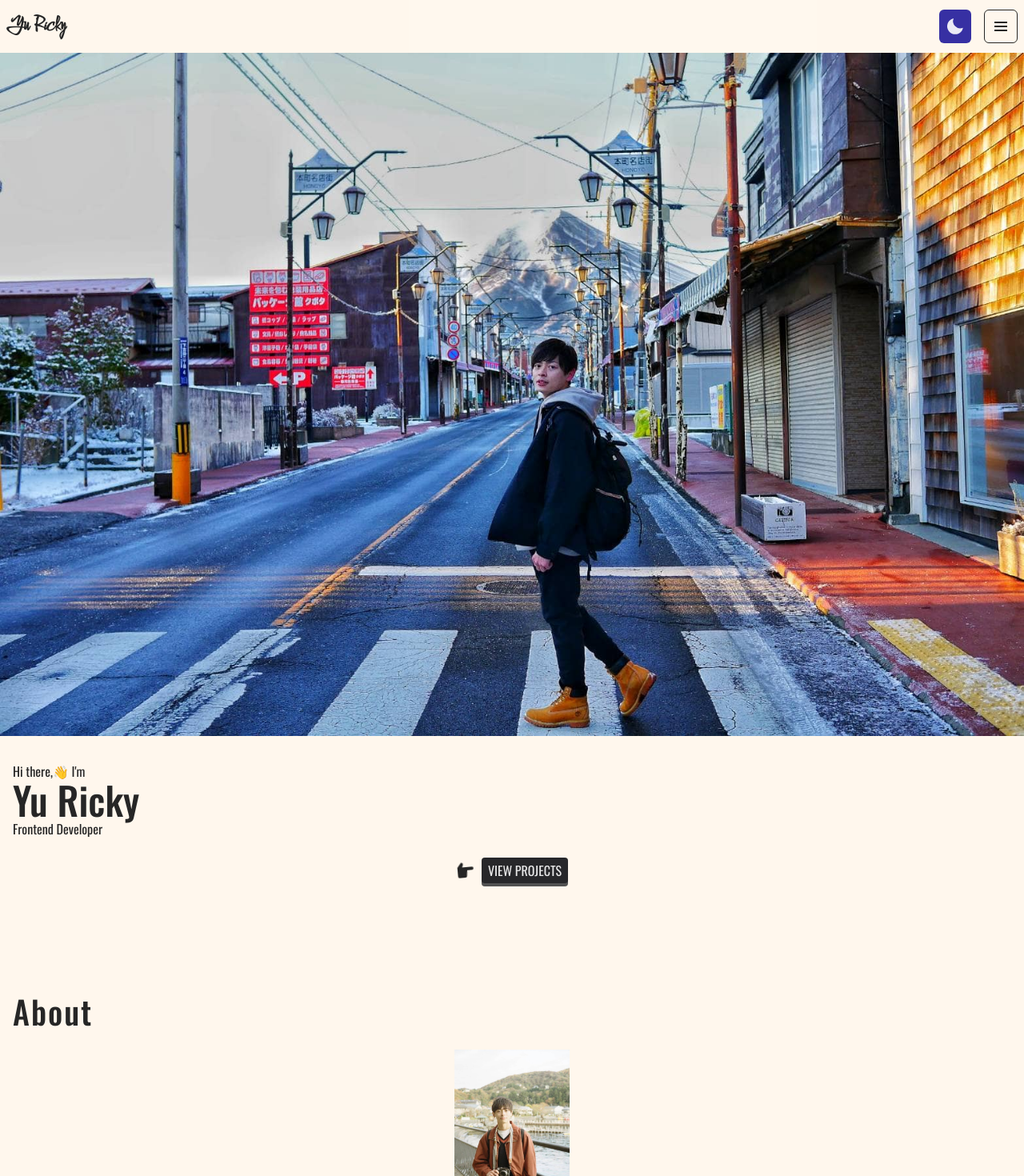
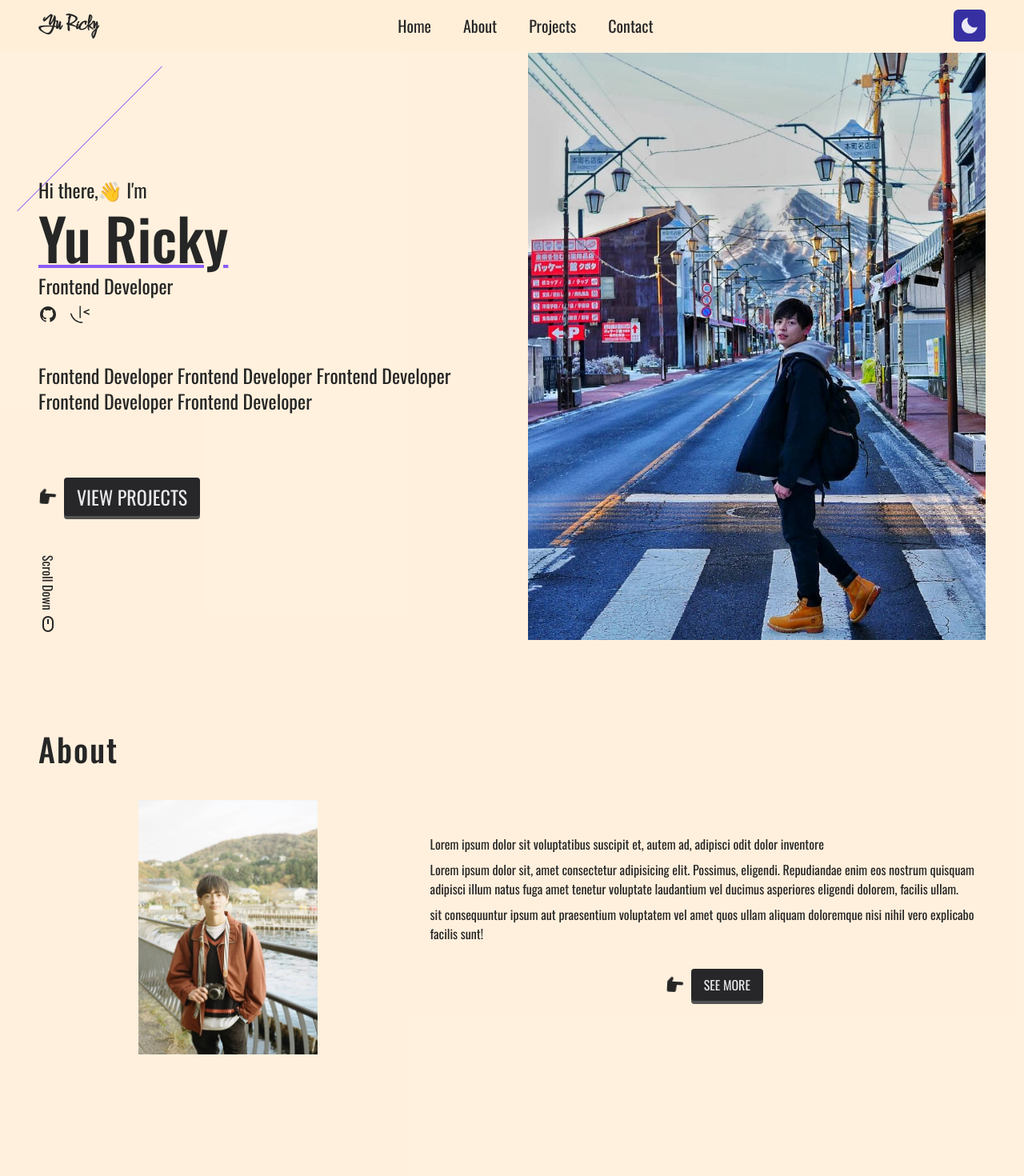
Before and after one commit to yuRicky09/my-portfolio, a Vue app: page / in a window 1280 px wide. Shown: the top 1470 px of the page at 80% size. Built offline with nearby package versions, Linux system fonts and the light colour scheme.

Commit message:
完成home-page-RWD

```diff
--- a/index.html
+++ b/index.html
@@ -1,5 +1,5 @@
 <!DOCTYPE html>
-<html lang="en">
+<html lang="en" class="scroll-smooth">
   <head>
     <meta charset="UTF-8" />
     <link rel="icon" href="/favicon.ico" />
@@ -9,7 +9,7 @@
   <body>
     <div
       id="app"
-      class="font-body bg-orange-50 text-neutral-800 transition-colors duration-300 dark:bg-zinc-800 dark:text-white/90"
+      class="font-body bg-orange-100/80 text-neutral-800 transition-colors duration-300 dark:bg-zinc-800 dark:text-white/90"
     ></div>
     <script type="module" src="/src/main.js"></script>
   </body>
--- a/src/App.vue
+++ b/src/App.vue
@@ -1,7 +1,7 @@
 <template>
   <TheNavigation :is-dark-mode="isDarkMode" />
   <div class="pt-[66px]"></div>
-  <div class="px-4">
+  <div class="xs:px-6 mx-auto max-w-7xl px-4 md:px-8 lg:px-12">
     <main>
       <router-view></router-view>
     </main>
--- a/src/components/TheFooter.vue
+++ b/src/components/TheFooter.vue
@@ -1,19 +1,16 @@
 <template>
-  <footer class="grid place-items-center gap-4 py-10">
+  <footer
+    class="flex flex-col items-center justify-center gap-4 py-10 lg:flex-row"
+  >
     <div class="flex items-center gap-4">
+      <h3 class="font-[Comforter] font-bold">Yu Ricky</h3>
       <a
-        href="https://github.com/yuRicky09"
+        href="https://github.com/yuRicky09/my-portfolio"
         target="_blank"
-        class="hover:opacity-80"
+        class="flex items-center gap-2 hover:opacity-80"
       >
         <GithubIcon />
-      </a>
-      <a
-        href="https://www.frontendmentor.io/profile/yuRicky09"
-        target="_blank"
-        class="hover:opacity-80"
-      >
-        <FrontendMentorIcon />
+        <span>Source Code</span>
       </a>
     </div>
     <span>&#169; 2022 Yu Ricky. All Rights Reserved.</span>
@@ -22,5 +19,4 @@
 
 <script setup>
 import GithubIcon from "@/assets/images/svg/bxl-github.svg";
-import FrontendMentorIcon from "@/assets/images/svg/frontendmentor.svg";
 </script>
--- a/src/components/TheNavigation.vue
+++ b/src/components/TheNavigation.vue
@@ -1,6 +1,6 @@
 <template>
   <header
-    class="fixed z-20 flex w-full items-center justify-between bg-orange-50/30 py-3 px-2 dark:bg-zinc-800"
+    class="xs:px-6 fixed z-20 flex w-full items-center justify-between bg-orange-100/50 py-3 px-4 dark:bg-zinc-800/50 md:px-8 lg:px-12"
   >
     <router-link
       class="inline-block font-['Comforter'] text-2xl font-bold"
@@ -8,6 +8,23 @@
     >
       Yu Ricky
     </router-link>
+
+    <nav class="hidden md:block">
+      <ul class="flex items-center gap-10 text-xl">
+        <li>
+          <router-link to="#">Home</router-link>
+        </li>
+        <li>
+          <router-link to="#">About</router-link>
+        </li>
+        <li>
+          <router-link to="#">Projects</router-link>
+        </li>
+        <li>
+          <router-link to="#">Contact</router-link>
+        </li>
+      </ul>
+    </nav>
 
     <div class="flex gap-4">
       <Transition
@@ -38,14 +55,14 @@
       >
         <button
           v-if="isMenuOpen"
-          class="rounded-md border-[1px] border-current p-2"
+          class="rounded-md border-[1px] border-current p-2 md:hidden"
           @click="closeMenu"
         >
           <CloseIcon />
         </button>
         <button
           v-else
-          class="rounded-md border-[1px] border-current p-2"
+          class="rounded-md border-[1px] border-current p-2 md:hidden"
           @click="openMenu"
         >
           <MenuIcon />
--- a/src/components/home/AboutBrief.vue
+++ b/src/components/home/AboutBrief.vue
@@ -1,12 +1,14 @@
 <template>
-  <section class="section">
+  <section id="about" class="section">
     <h2 class="section-title">About</h2>
-    <div class="grid grid-cols-1 justify-items-center gap-4">
+    <div
+      class="grid grid-cols-1 items-center justify-items-center gap-4 md:grid-cols-[40%_60%]"
+    >
       <div>
         <img
           src="../../assets/images/about-brief.jpg"
           alt="About Me Image"
-          class="w-36 object-cover"
+          class="xs:w-44 w-36 sm:w-56"
         />
       </div>
       <div class="flex flex-col gap-2">
--- a/src/components/home/HeroImage.vue
+++ b/src/components/home/HeroImage.vue
@@ -1,24 +1,71 @@
 <template>
-  <section class="section grid grid-cols-1 gap-8 md:min-h-screen">
-    <div class="hero-image load-hidden -mx-4">
-      <img src="../../assets/images/hero-image.JPG" alt="Yu Ricky Image" />
+  <section
+    class="section relative grid grid-cols-1 items-center gap-8 lg:h-[calc(100vh-66px)] lg:grid-cols-[40%_60%] lg:gap-0 xl:grid-cols-2 xl:gap-10"
+  >
+    <div
+      class="hero-image load-hidden xs:-mx-0 -mx-4 lg:col-span-1 lg:col-start-2 lg:row-start-1"
+    >
+      <img
+        src="../../assets/images/hero-image.JPG"
+        alt="Yu Ricky Image"
+        class="h-full w-full object-cover object-center lg:h-[calc(100vh-66px)]"
+      />
     </div>
-    <div>
-      <div>
-        <p>Hi there,👋 I'm</p>
-        <h1>Yu Ricky</h1>
-        <p>Frontend Developer</p>
-        <SeeMoreLink>
+    <div
+      class="relative z-10 before:absolute before:-top-1 before:-left-16 before:-z-10 before:hidden before:h-[1px] before:w-40 before:-rotate-45 before:bg-violet-500 lg:col-span-1 lg:col-start-1 before:lg:block before:xl:-top-12 before:xl:w-64"
+    >
+      <div class="text-center lg:text-left xl:text-2xl">
+        <div class="mb-4 flex flex-col gap-2 lg:mb-12">
+          <p>Hi there,👋 I'm</p>
+          <h1
+            class="underline decoration-violet-500 decoration-4 underline-offset-2 xl:text-7xl 2xl:text-8xl"
+          >
+            Yu Ricky
+          </h1>
+          <p>Frontend Developer</p>
+          <div class="hidden items-center gap-4 lg:flex">
+            <a
+              href="https://github.com/yuRicky09"
+              target="_blank"
+              class="hover:animate-flip"
+            >
+              <GithubIcon />
+            </a>
+            <a
+              href="https://www.frontendmentor.io/profile/yuRicky09"
+              target="_blank"
+              class="hover:animate-flip"
+            >
+              <FrontendMentorIcon />
+            </a>
+          </div>
+        </div>
+        <p>
+          Frontend Developer Frontend Developer Frontend Developer Frontend
+          Developer Frontend Developer
+        </p>
+        <SeeMoreLink class="lg:mt-20 lg:mb-0 lg:justify-start">
           <router-link to="#" class="btn">View Projects</router-link>
         </SeeMoreLink>
       </div>
     </div>
+
+    <a
+      href="#about"
+      class="absolute bottom-2 left-0 hidden hover:opacity-80 lg:block"
+    >
+      <span class="writing-vertical-rl">Scroll Down</span>
+      <MouseIcon />
+    </a>
   </section>
 </template>
 
 <script setup>
 import SeeMoreLink from "@/components/home/SeeMoreLink.vue";
 import { useScrollReveal } from "@/composables/useScrollReveal";
+import GithubIcon from "@/assets/images/svg/bxl-github.svg";
+import FrontendMentorIcon from "@/assets/images/svg/frontendmentor.svg";
+import MouseIcon from "@/assets/images/svg/bx-mouse.svg";
 
 useScrollReveal(".hero-image", {
   duration: 1000,
--- a/src/components/projects/ProjectList.vue
+++ b/src/components/projects/ProjectList.vue
@@ -1,5 +1,7 @@
 <template>
-  <div class="grid grid-cols-1 justify-items-center gap-14">
+  <div
+    class="grid grid-cols-1 justify-items-center gap-14 lg:grid-cols-2 lg:gap-7"
+  >
     <ProjectListItem />
     <ProjectListItem />
   </div>
--- a/src/components/projects/ProjectListItem.vue
+++ b/src/components/projects/ProjectListItem.vue
@@ -1,7 +1,7 @@
 <template>
   <router-link
     to="#"
-    class="group relative flex flex-col items-center overflow-hidden bg-amber-100/90 dark:bg-zinc-900"
+    class="group relative flex flex-col items-center overflow-hidden bg-white/60 shadow-xl dark:bg-zinc-900"
   >
     <div class="overflow-hidden">
       <img
@@ -21,7 +21,7 @@
         class="absolute top-0 left-0 grid h-full w-full translate-y-full place-items-center bg-black/50 backdrop-blur-[2px] transition-transform group-hover:translate-y-0"
       >
         <div
-          class="flex items-center justify-center bg-amber-100 p-6 text-xl uppercase dark:bg-zinc-800"
+          class="flex items-center justify-center bg-orange-50 p-6 text-xl uppercase dark:bg-zinc-800"
         >
           <span>View Project</span>
           <RightArrowIcon />
--- a/src/index.css
+++ b/src/index.css
@@ -36,7 +36,7 @@
   }
 
   .section-title {
-    @apply my-6;
+    @apply my-6 lg:my-10;
   }
 
   html.sr .load-hidden {
@@ -46,6 +46,6 @@
 
 @layer components {
   .btn {
-    @apply rounded bg-zinc-800 py-1 px-2 uppercase  text-white/90 shadow-[0_4px_0_0_#525252] transition-all  duration-300 hover:translate-y-[1px] hover:shadow-[0_3px_0_0_#525252]  active:translate-y-[4px] active:shadow-none  dark:bg-orange-50 dark:text-neutral-800 dark:shadow-[0_4px_0_0_#fff7eddd] dark:hover:shadow-[0_3px_0_0_#fff7eddd] dark:active:shadow-none;
+    @apply xs:py-2 xs:px-4 rounded bg-zinc-800 py-1  px-2 uppercase text-white/90  shadow-[0_4px_0_0_#525252] transition-all duration-300  hover:translate-y-[1px] hover:shadow-[0_3px_0_0_#525252]  active:translate-y-[4px] active:shadow-none dark:bg-orange-50 dark:text-neutral-800 dark:shadow-[0_4px_0_0_#fff7eddd] dark:hover:shadow-[0_3px_0_0_#fff7eddd] dark:active:shadow-none;
   }
 }
--- a/src/views/Home.vue
+++ b/src/views/Home.vue
@@ -5,7 +5,7 @@
     <section class="section flex flex-col">
       <h2 class="section-title">Recent Project</h2>
       <ProjectList />
-      <SeeMoreLink>
+      <SeeMoreLink class="lg:self-end">
         <router-link to="#" class="btn">See More</router-link>
       </SeeMoreLink>
     </section>
--- a/tailwind.config.js
+++ b/tailwind.config.js
@@ -1,7 +1,14 @@
+const defaultTheme = require("tailwindcss/defaultTheme");
+const plugin = require("tailwindcss/plugin");
+
 module.exports = {
   content: ["./index.html", "./src/**/*.{vue,js,ts,jsx,tsx}"],
   darkMode: "class",
   theme: {
+    screens: {
+      xs: "540px",
+      ...defaultTheme.screens,
+    },
     extend: {
       fontFamily: {
         body: ["Oswald", "Arial", "sans-serif"],
@@ -28,6 +35,17 @@ module.exports = {
             opacity: "1",
           },
         },
+        flip: {
+          "0%": {
+            transform: "rotateY(0deg)",
+          },
+          "50%": {
+            transform: "rotateY(180deg)",
+          },
+          "100%": {
+            transform: "rotateY(360deg)",
+          },
+        },
       },
       animation: {
         "fade-down": "fade-down 0.2s ease-in-out",
@@ -35,8 +53,23 @@ module.exports = {
         "pop-up": "pop-up 0.3s ease-out",
         "pop-up-reverse": "pop-up 0.3s ease-out  reverse",
         shake: "shake 1s linear infinite",
+        flip: "flip 0.4s linear 1",
       },
     },
   },
-  plugins: [],
+  plugins: [
+    plugin(function ({ addUtilities }) {
+      addUtilities({
+        ".rotate-y-180": {
+          transform: "rotateY(180deg)",
+        },
+        ".rotate-y-360": {
+          transform: "rotateY(360deg)",
+        },
+        ".writing-vertical-rl": {
+          writingMode: "vertical-rl",
+        },
+      });
+    }),
+  ],
 };
```
Also changed, not shown: src/assets/images/svg/bx-mouse.svg (added).
